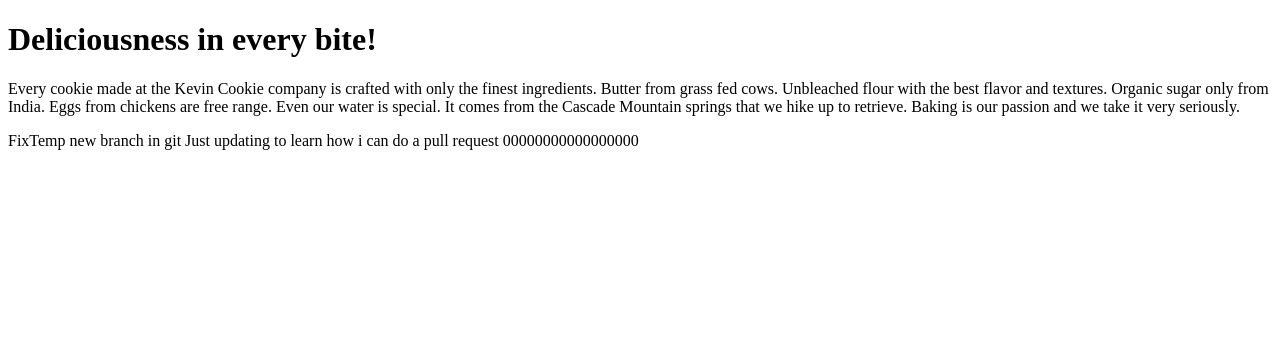
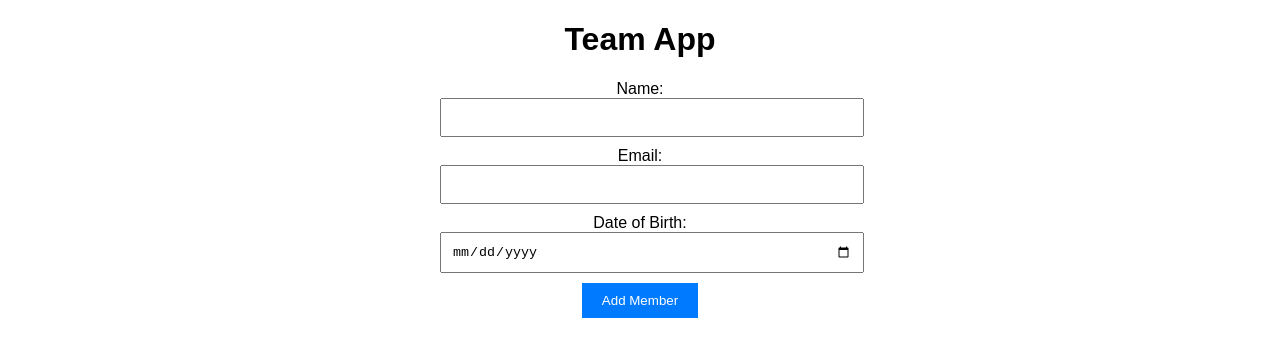
Before and after one commit to Nilsadan/nilsadan, a plain HTML site: page index.htm in a window 1280 px wide. Drawn offline with Linux system fonts and the light colour scheme.

Commit message:
Update index.htm

```diff
--- a/index.htm
+++ b/index.htm
@@ -1,13 +1,77 @@
 <!DOCTYPE html>
-<html>
+<html lang="en">
+<head>
+    <meta charset="UTF-8">
+    <meta name="viewport" content="width=device-width, initial-scale=1.0">
+    <title>Team App</title>
+    <style>
+        /* Add some basic styling for the form */
+        body {
+            font-family: Arial, sans-serif;
+            text-align: center;
+        }
+
+        form {
+            max-width: 400px;
+            margin: 0 auto;
+        }
+
+        input[type="text"], input[type="email"], input[type="date"] {
+            width: 100%;
+            padding: 10px;
+            margin-bottom: 10px;
+        }
+
+        input[type="submit"] {
+            background-color: #007BFF;
+            color: white;
+            padding: 10px 20px;
+            border: none;
+            cursor: pointer;
+        }
+    </style>
+</head>
 <body>
+    <h1>Team App</h1>
+    <form id="teamForm">
+        <label for="name">Name:</label>
+        <input type="text" id="name" name="name" required><br>
 
-<h1>Deliciousness in every bite!</h1>
-<p>Every cookie made at the Kevin Cookie company is crafted with only the finest ingredients.
-Butter from grass fed cows. Unbleached flour with the best flavor and textures. Organic sugar only from India.
-Eggs from chickens are free range. Even our water is special.
-It comes from the Cascade Mountain springs that we hike up to retrieve. Baking is our passion and we take it very seriously.</p>
-FixTemp new branch in git
-Just updating to learn how i can do a pull request 00000000000000000
+        <label for="email">Email:</label>
+        <input type="email" id="email" name="email" required><br>
+
+        <label for="dob">Date of Birth:</label>
+        <input type="date" id="dob" name="dob" required><br>
+
+        <input type="submit" value="Add Member">
+    </form>
+
+    <div id="memberList">
+        <!-- Member information will be displayed here -->
+    </div>
+
+    <script>
+        // JavaScript code to handle form submission and display members
+        const teamForm = document.getElementById("teamForm");
+        const memberList = document.getElementById("memberList");
+
+        teamForm.addEventListener("submit", function(event) {
+            event.preventDefault();
+
+            const name = document.getElementById("name").value;
+            const email = document.getElementById("email").value;
+            const dob = document.getElementById("dob").value;
+
+            const memberInfo = document.createElement("div");
+            memberInfo.innerHTML = `<p><strong>Name:</strong> ${name}</p>
+                                    <p><strong>Email:</strong> ${email}</p>
+                                    <p><strong>Date of Birth:</strong> ${dob}</p>`;
+
+            memberList.appendChild(memberInfo);
+
+            // Clear form fields after submission
+            teamForm.reset();
+        });
+    </script>
 </body>
 </html>
```
